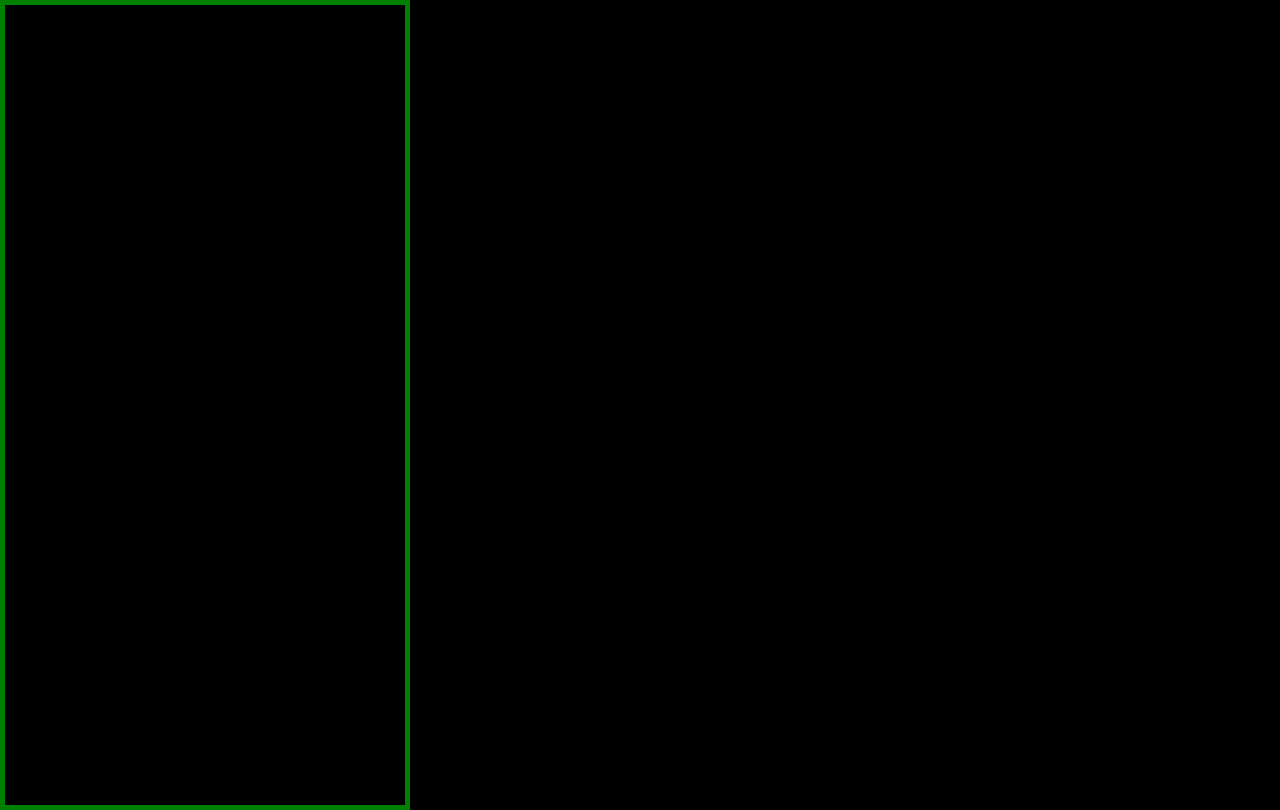
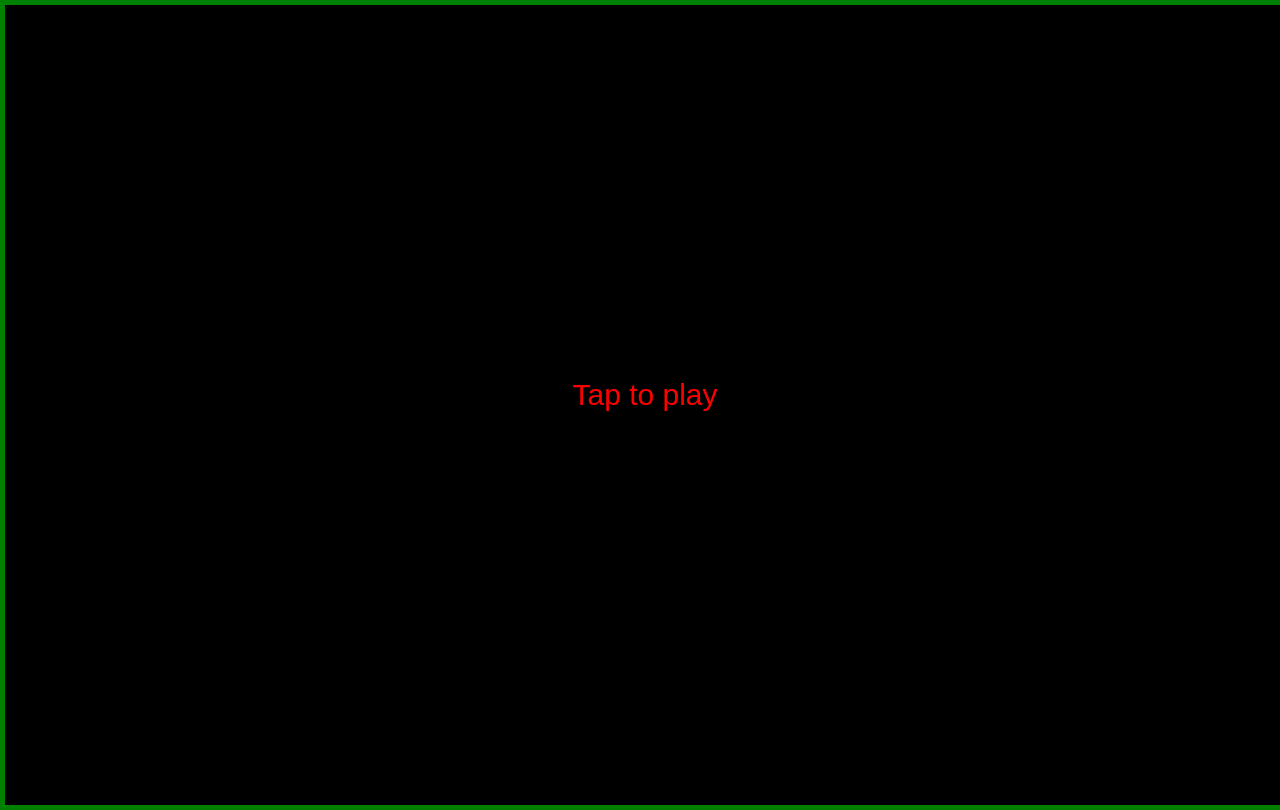
Before and after one commit to roolgo/lines, a plain HTML site: page index.html in a window 1280 px wide. Drawn offline with Linux system fonts and the light colour scheme.

Commit message:
Update index.html

```diff
--- a/index.html
+++ b/index.html
@@ -18,25 +18,30 @@
 </head>
 <body class="disable-dbl-tap-zoom">
 
-<canvas class="disable-dbl-tap-zoom" id="canvas" width="400" height="800" style="border:5px solid green;">
+<canvas class="disable-dbl-tap-zoom" id="canvas" width="400px" height="800px" style="border:5px solid green;">
 Your browser does not support the HTML canvas tag.</canvas>
 
+<audio src="https://cdn.freesound.org/previews/423/423166_4284968-lq.mp3" crossorigin="anonymous" ></audio>
+
 <script type="text/javascript">
-            // request first frame
+
 
 
     const canvas = document.getElementById("canvas");
 	const ctx = canvas.getContext('2d');
     //console.log(mouse.x);
     //console.log(mouse.y);
-    //canvas.width = window.innerWidth;
-    //canvas.height = window.innerHeight;
+
     //canvas.width = 414px;
     //canvas.height = 896px;
     //console.log(score);
-    var mySound
     const start = Date.now();
-    mySound = new sound("https://cdn.freesound.org/previews/423/423166_4284968-lq.mp3");
+
+    // ctx.strokeStyle = "black";
+    // ctx.font = "900 50px sans-serif";
+    // canvas.textAlign = "start";
+    // ctx.fillStyle = "#ff0000";
+    // ctx.fillText("Tap to play");
 
             // constructor
             function rect(id, x, y, width, height, fill, stroke, strokewidth) {
@@ -72,20 +77,8 @@ Your browser does not support the HTML canvas tag.</canvas>
             return player;
         }
 
-        function sound(src) {
-            this.sound = document.createElement("audio");
-            this.sound.src = src;
-            this.sound.setAttribute("preload", "auto");
-            this.sound.setAttribute("controls", "none");
-            this.sound.style.display = "none";
-            document.body.appendChild(this.sound);
-            this.play = function(){
-                this.sound.play();
-            }
-            this.stop = function(){
-                this.sound.pause();
-    }
-}
+
+
 
     // We dont need any vector functionality as the operations are so
     // simple we can just use undefined object.
@@ -94,18 +87,23 @@ Your browser does not support the HTML canvas tag.</canvas>
     const circleCenter = {x : 100, y : 100};
     const halfLineLen = 125;
     var time = 0;
-    const mouse = { x : 100, y : 100 }
+    const mouse = { x : 80, y : 100 }
     const r = 45;
     const speed = .01	;
 	var score = 0;
     var gameOn = false;
 
-    addEventListener("click",()=>{
-        console.log('clicado')
-        gameOn = true
-        requestAnimationFrame(update)
-    })
 
+    requestAnimationFrame(update)
+
+    addEventListener("click", function(event){
+		  event.preventDefault()
+		  if(!gameOn){
+          gameOn = true;
+		  console.log("click"+" "+ "gameon = true")
+          update();
+        }
+		});
 
 
 
@@ -116,6 +114,8 @@ Your browser does not support the HTML canvas tag.</canvas>
     })
 	addEventListener("touchmove", function(event){
 		  event.preventDefault()
+            mouse.x =  (event.clieventntX - canvas.width / 2.0) - 5.0;
+            mouse.y = -(event.clientY - canvas.height / 2.0) + 5.0;
 		  //alert("Was preventDefault() called: " + event.defaultPrevented);
 		  console.log("touch arrastado")
 		});
@@ -153,16 +153,32 @@ Your browser does not support the HTML canvas tag.</canvas>
 
 
     function update() {
+        canvas.width = window.innerWidth;
+        canvas.height = window.innerHeight;
+		//ctx.clearRect(0, 0, canvas.width, canvas.height); // limpa canvas
+        var ctx = document.getElementById('canvas').getContext('2d');
 
-		ctx.clearRect(0, 0, canvas.width, canvas.height); // limpa canvas
+        // var img = new Image();
+        // img.onload = function() {
+        //     ctx.drawImage(img, -300, -250,canvas.width,canvas.height);
+        // };
+        // img.src = './background.png';
+
+        ctx.font = "30px Arial";
+        ctx.fillStyle = "red";
+        ctx.textAlign = "center";
+        ctx.fillText("Tap to play", canvas.width/2, canvas.height/2);
 
 
+		if(gameOn === true){
+
+        ctx.clearRect(0, 0, canvas.width, canvas.height);
 		//linha fica na atras do circulo
 		ctx.beginPath();
 		ctx.lineWidth = 8;
 		ctx.strokeStyle = 'green';
 		ctx.moveTo(50, 50);
-		ctx.lineTo(time * 150 , 50);
+		ctx.lineTo(150 , 50);
 		ctx.stroke();
 
 
@@ -187,7 +203,7 @@ Your browser does not support the HTML canvas tag.</canvas>
         ctx.fillStyle = intersects ? "green" : "red";
 		if(intersects){
 			score += 0.08;
-            mySound.play();
+            // mySound.play();
 		}
 
 
@@ -231,7 +247,7 @@ Your browser does not support the HTML canvas tag.</canvas>
 
         requestAnimationFrame(update);
 
-
+    }
     }
 
 		var rects = [];
@@ -240,12 +256,12 @@ Your browser does not support the HTML canvas tag.</canvas>
         rects.push(new rect("Blue-Rectangle", 125, 25, 25, 25, "blue", "black", 10));
 
 		var pc = new player(11, 1, 100, 1000, 3, 4, 4, 'john',true)
-    function isDone(){
+
 
 
             update();
 
-    }
+
 
 
 
```
